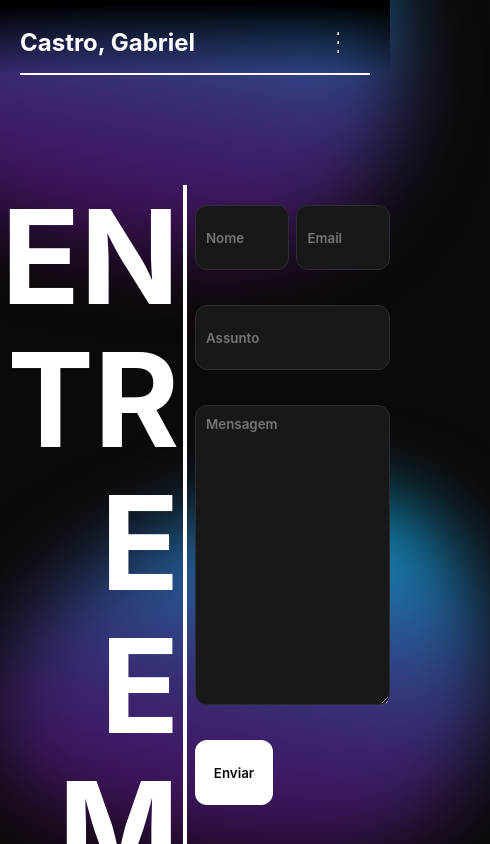
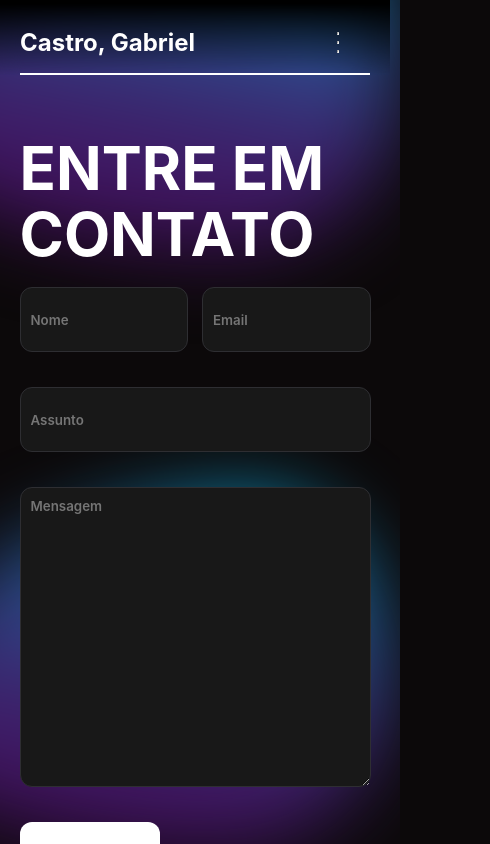
Before and after one commit to GabrielCastro-dev/my-portifolio, a React (Create React App) app: page /contact in a window 390 px wide. Shown: the top 844 px of the page, 490 px wide, since content can reach past the window. Built offline with nearby package versions, Linux system fonts and the light colour scheme.

Commit message:
contact page responsiveness

```diff
--- a/src/pages/Contact/Contact.jsx
+++ b/src/pages/Contact/Contact.jsx
@@ -49,7 +49,7 @@ function Contact(){
           width='500px'
           height='350px'
           top='500px'
-          right='-100px'
+          right='0'
         />
       </div>
     </DefaultPage>
--- a/src/pages/Contact/Contact.scss
+++ b/src/pages/Contact/Contact.scss
@@ -1,4 +1,5 @@
 @import '../../styles/colorPalette.scss';
+@import '../../styles/breakpoints.scss';
 
 .contact{
     margin: 100px 0;
@@ -68,3 +69,31 @@
         }
     }
 }
+
+@media (max-width: $tablet){
+    .contact{
+        padding: 0 5vw;
+        margin: 50px 0;
+        flex-direction: column;
+
+
+        .left{
+            width: 100%;
+
+            h1{
+                padding: 0;
+                font-size: 60px;
+                text-align: left;
+            }
+        }
+
+        .left::after{
+            height: 0;
+            border: none;
+        }
+
+        form{
+            width: 100%;
+        }
+    }
+}
```
